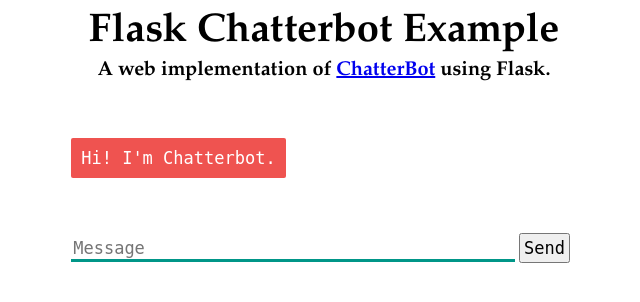
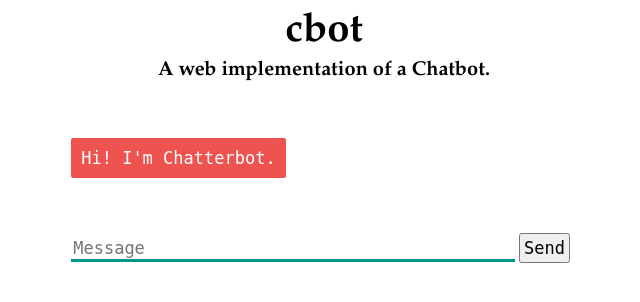
Before and after one commit to SankeNrale/cbot, a Flask app: template templates/index.html in a window 1280 px wide. Shown: the top 302 px of the page, without its empty margins (316-956 px from the left). Run offline with Flask 2, Linux system fonts and the light colour scheme; the template is opened without the code that fills it, so the values that code supplies are empty; some libraries are stand-ins or nearby versions.

Commit message:
app changes

```diff
--- a/templates/index.html
+++ b/templates/index.html
@@ -5,8 +5,8 @@
     <script src="https://ajax.googleapis.com/ajax/libs/jquery/3.2.1/jquery.min.js"></script>
   </head>
   <body>
-    <h1>Flask Chatterbot Example</h1>
-    <h3>A web implementation of <a href="https://github.com/gunthercox/ChatterBot">ChatterBot</a> using Flask.</h3>
+    <h1>cbot</h1>
+    <h3>A web implementation of a Chatbot.</h3>
     <div>
       <div id="chatbox">
         <p class="botText"><span>Hi! I'm Chatterbot.</span></p>
```
